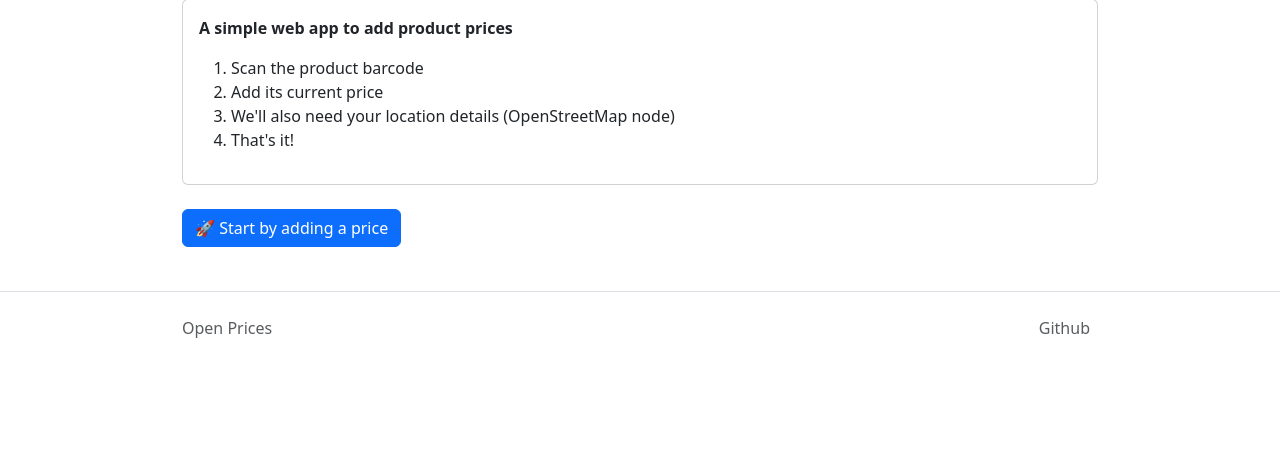
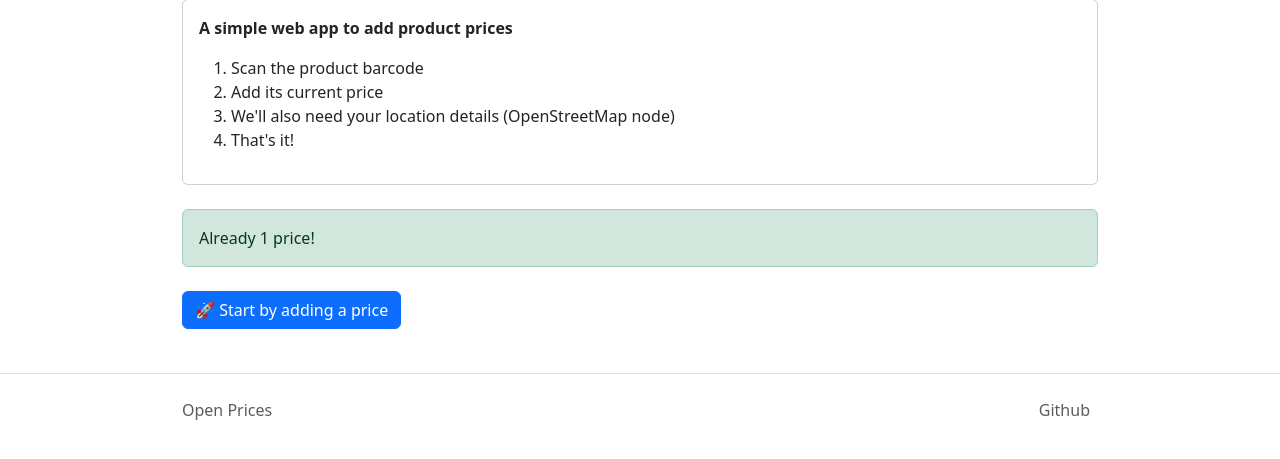
Before and after one commit to raphodn/open-prices-poc, a Django app: template templates/www/home.html in a window 1280 px wide. Shown: the part 157-616 px from the top of the page. Run offline with Django 3.2, Linux system fonts and the light colour scheme; the template is opened without the code that fills it: most values are stand-ins (such as "Sample title", 1, 10 or a date in 2020); some libraries are stand-ins or nearby versions.

Commit message:
Home: display price count

```diff
--- a/templates/www/home.html
+++ b/templates/www/home.html
@@ -21,6 +21,13 @@
     </div>
 </div>
 
+{% if price_count %}
+    <br />
+    <div class="alert alert-success mb-0" role="alert">
+        Already {{ price_count }} price{{ price_count|pluralize }}!
+    </div>
+{% endif %}
+
 <br />
 
 <a href="{% url 'prices:create' %}" class="btn btn-primary">🚀 Start by adding a price</a>
```
Also changed, not shown: www/pages/views.py (+8 -1 lines).
